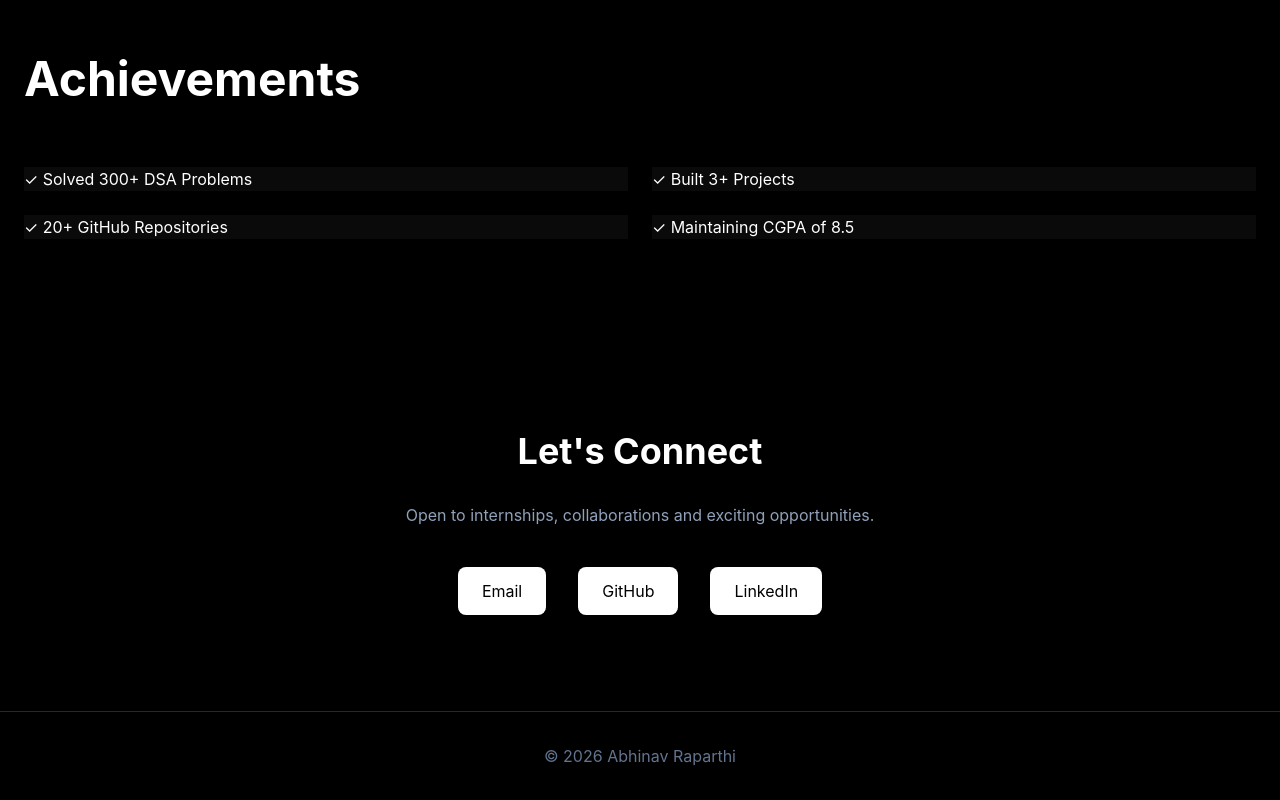
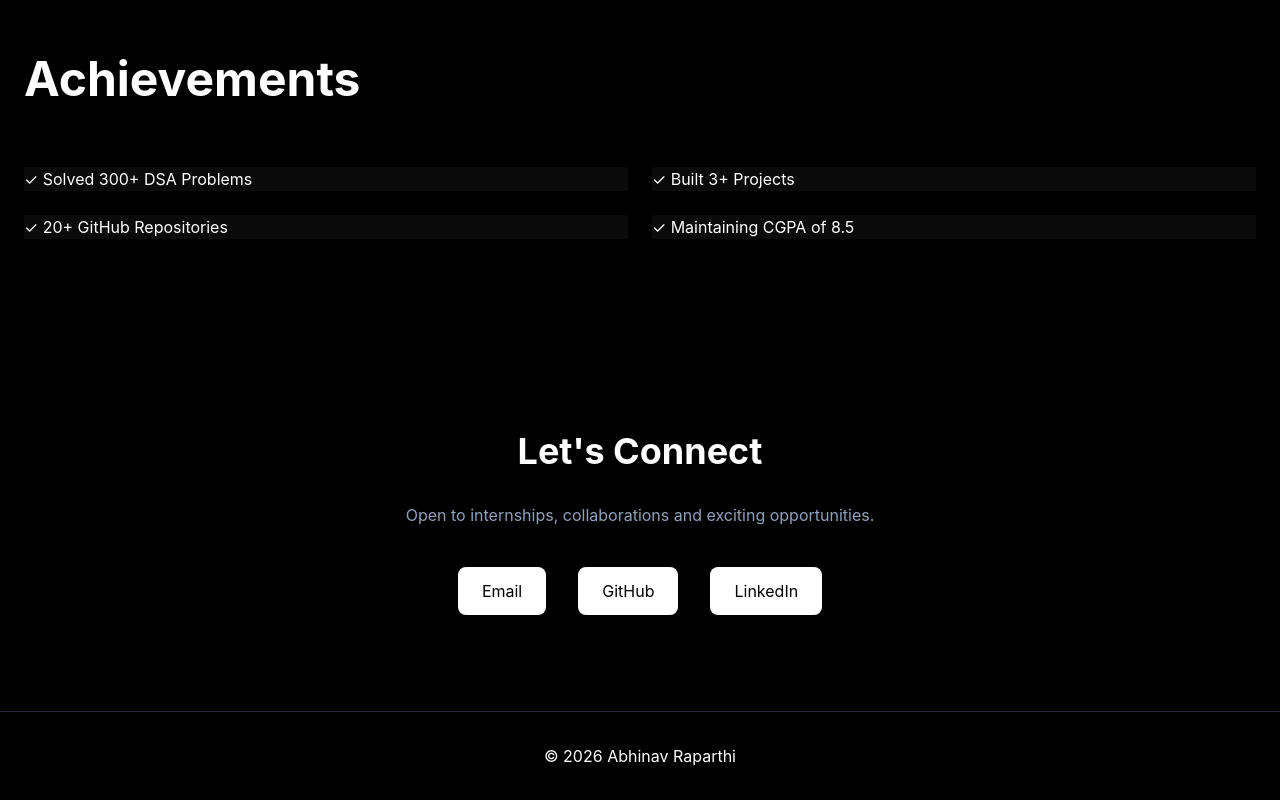
Before and after one commit to abhinavvv12/portfolio-website, a React (Vite) app: page / in a window 1280 px wide. Shown: the part 3525-4325 px from the top of the page. Built offline with nearby package versions, Linux system fonts and the light colour scheme.

Commit message:
updated footer text

```diff
--- a/src/components/Footer.jsx
+++ b/src/components/Footer.jsx
@@ -6,7 +6,7 @@ function Footer() {
       border-slate-800
       py-8
       text-center
-      text-slate-500
+      text-white
       "
     >
       © 2026 Abhinav Raparthi
```
